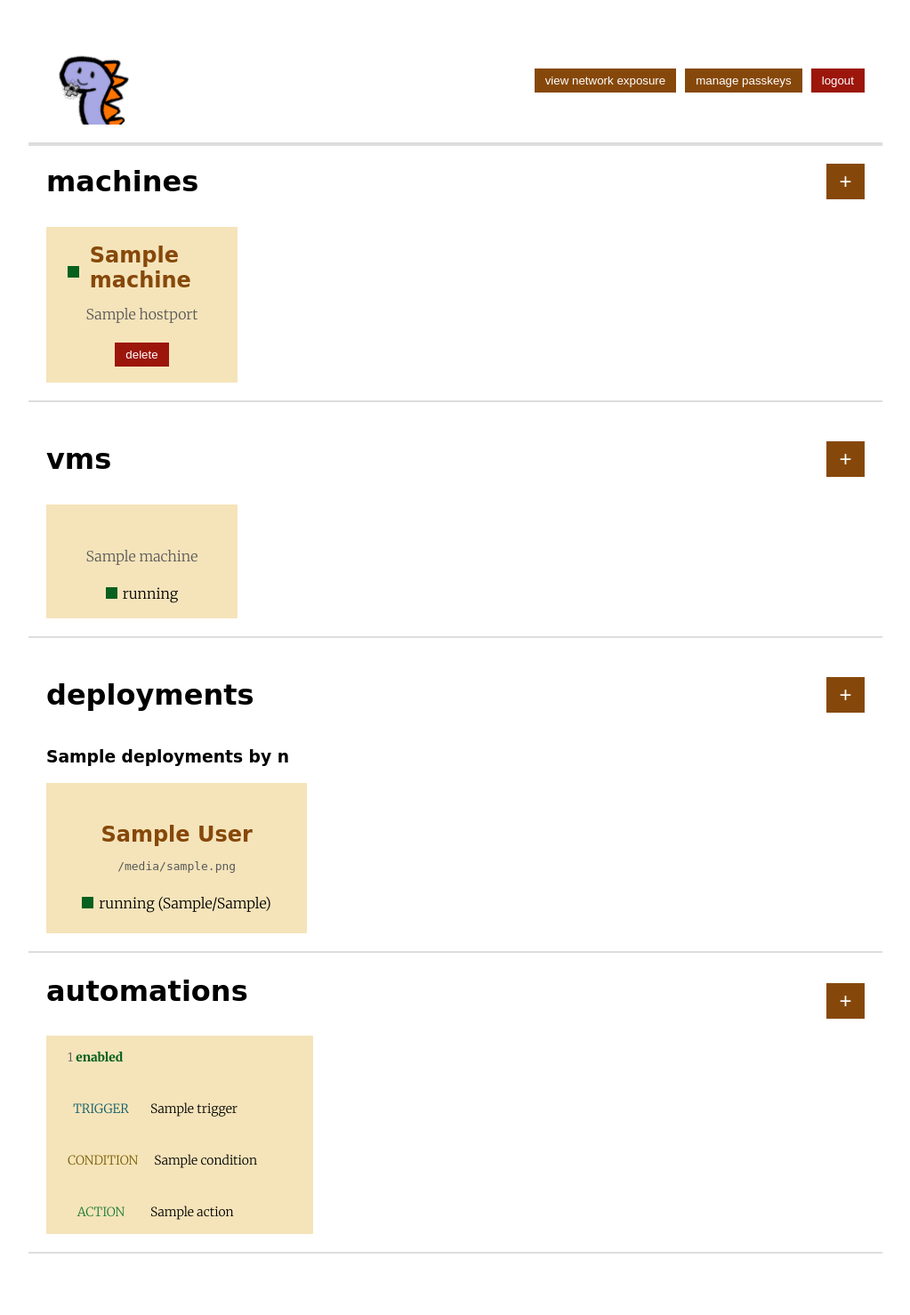
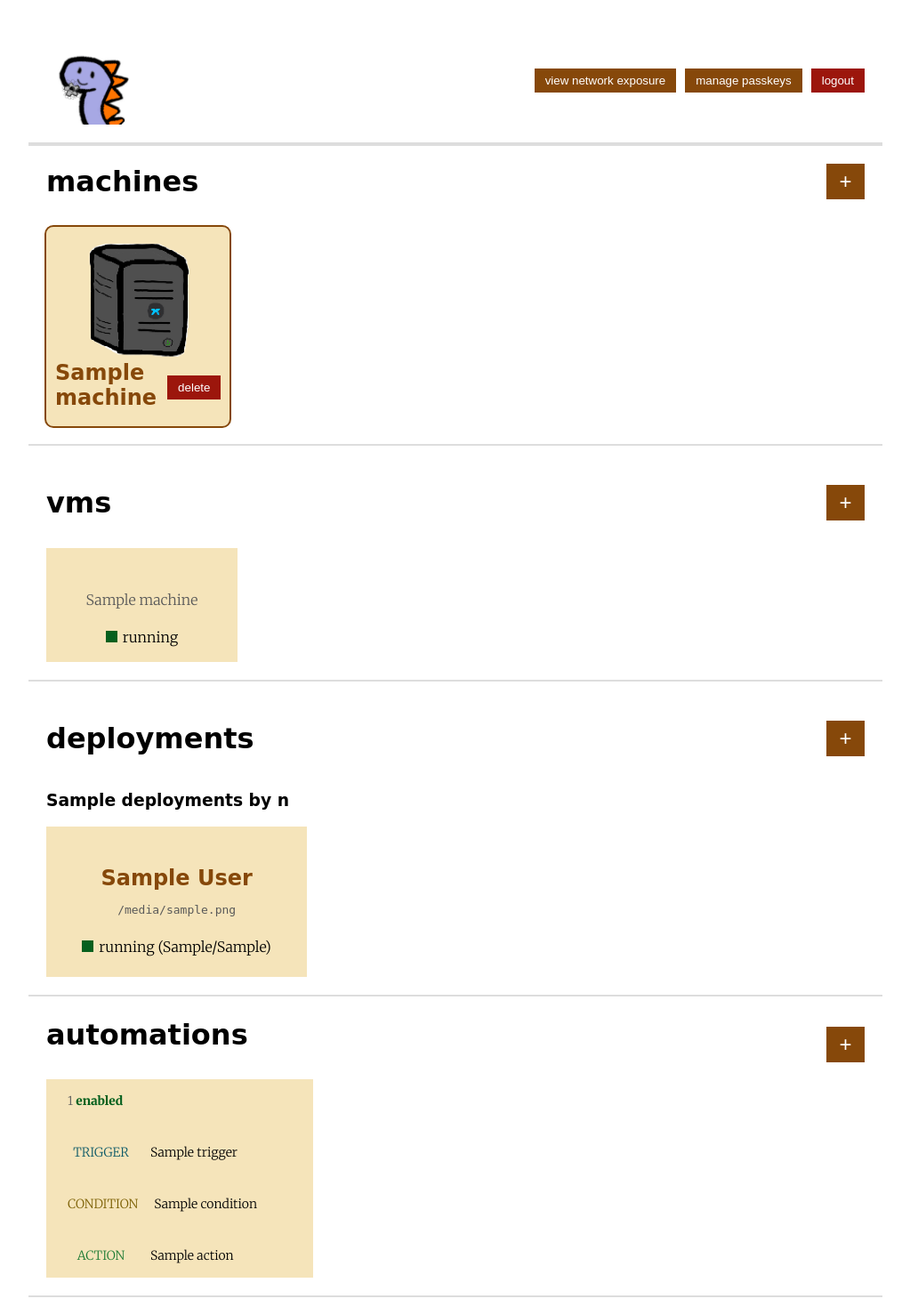
Before and after one commit to tiredkangaroo/mechanicaldinosaurs, a Django app: template frontend/console/templates/index.html in a window 1280 px wide. Shown: the whole page at 89% size, without its empty margins (128-1151 px from the left). Before the commit the page ends 1409 px from the top, so only its background shows below. Run offline with Django 5.2, Linux system fonts and the light colour scheme; the template is opened without the code that fills it: most values are stand-ins (such as "Sample title", 1, 10 or a date in 2020).

Commit message:
use new server image asset and add hover anim to machine

```diff
--- a/frontend/console/templates/index.html
+++ b/frontend/console/templates/index.html
@@ -120,6 +120,17 @@
         text-align: center;
         margin-right: 10px;
       }
+      .machine-link {
+        text-decoration: none; color: inherit; width: min-content; padding: 18px 10px; border-radius: 8px; background-color: var(--secondary-color); outline: 2px solid var(--primary-color); transition: all 0.2s ease-in-out;
+        color: var(--primary-color);
+      }
+      .machine-link:hover {
+        outline: 2px solid var(--primary-color);
+        transform: scale(1.08);
+      }
+      .machine-name {
+        margin: 0;
+      }
       code {
         /* background-color: #cfcfcf; */
         padding: 2px 4px;
@@ -172,8 +183,20 @@
 
         <div style="display: grid; grid-template-columns: 1fr 1fr 1fr 1fr; gap: 20px; margin-top: 10px; ">
           {% for machine in machines %}
-          <a href="{% url 'machine_detail' machine.name %}" style="text-decoration: none; color: inherit">
-            <div
+          <a href="{% url 'machine_detail' machine.name %}" class="machine-link">
+            <div style="display: flex; flex-direction: column; gap: 4px; justify-content: center; align-items: center">
+              <img src="{% static 'server.png' %}" width="128px" style="border-radius: 8px; object-fit: cover" />
+              <div style="display: flex; flex-direction: row; gap: 12px; align-items: center">
+                <h2 style="margin: 0;" class="machine-name">{{ machine.name }}</h2>
+                <form method="POST" action="{% url 'machine_delete' machine.name %}">
+                  {% csrf_token %}
+                  <button class="button-dangerous" style="margin-top: 6px;">
+                    delete
+                  </button>
+                </form>
+              </div>
+            </div>
+            <!-- <div
               style="
                 padding: 18px 24px;
                 background-color: var(--secondary-color);
@@ -188,13 +211,7 @@
                 <h2 style="margin: 0; color: var(--primary-color)">{{ machine.name }}</h2>
               </div>
               <p style="color: var(--md-gray); margin-top: 8px">{{ machine.hostport }}</p>
-                <form method="POST" action="{% url 'machine_delete' machine.name %}">
-                  {% csrf_token %}
-                  <button class="button-dangerous">
-                    delete
-                  </button>
-                </form>
-            </div>
+            </div> -->
           </a>
           {% empty %}
           <p style="margin: 0">No machines found.</p>
```
Also changed, not shown: frontend/console/static/server.png (added).
